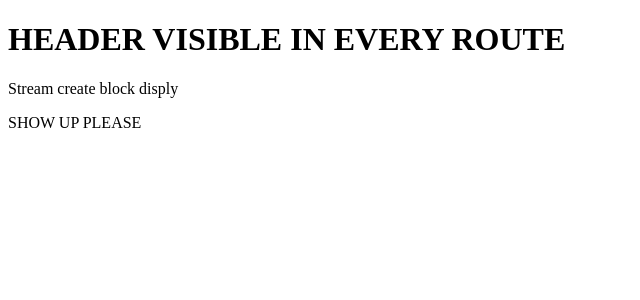
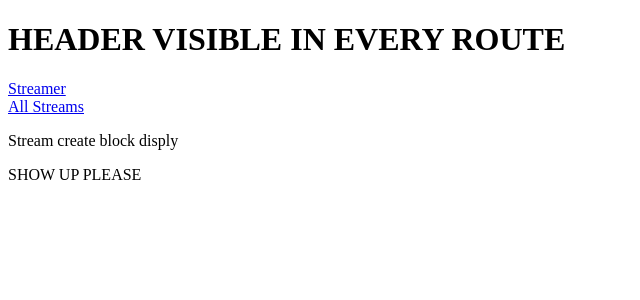
Before and after one commit to tenglin2/Streams, a React (Create React App) app in the folder client/: page /streams/new in a window 1280 px wide. Shown: the top 300 px of the page, without its empty margins (0-640 px from the left). Built offline with nearby package versions, Linux system fonts and the light colour scheme; the HTML template or start-up script is replaced by a standard one.

Commit message:
added the header component

```diff
--- a/client/src/components/App.js
+++ b/client/src/components/App.js
@@ -1,6 +1,7 @@
 import React from 'react';
-import {BrowserRouter, Route, Link} from 'react-router-dom';
+import {BrowserRouter, Route} from 'react-router-dom';
 
+import Header from './Header';
 import StreamList from './streams/StreamList';
 import StreamCreate from './streams/StreamCreate';
 import StreamEdit from './streams/StreamEdit';
@@ -13,6 +14,7 @@
       <BrowserRouter>
         <h1>HEADER VISIBLE IN EVERY ROUTE</h1>
         <div>
+          <Header />
           <Route exact={true} path='/' component={StreamList} />
           <Route exact={true} path='/streams/new' component={StreamCreate} />
           <Route exact={true} path='/streams/edit' component={StreamEdit} />
@@ -26,7 +28,7 @@
 
 export default App;
 
-// We need to nest the App inside of a BrowserRouter which we usually nest in a BrowserRouter tag.
+// We need to nest the App https://cdnjs.cloudflare.com/ajax/libs/semantic-ui/2.4.1/semantic.min.cssinside of a BrowserRouter which we usually nest in a BrowserRouter tag.
 // React native also has a react-router-native which basically does the exact same thing.
 // Also ther is react-router-redux which is not really necessary. Similar to the other package of react-redux. Not recommended by anyone.
 
--- /dev/null
+++ b/client/src/components/Header.js
@@ -0,0 +1,19 @@
+import React from 'react';
+import {Link} from 'react-router-dom';
+
+// import Login from './Login';
+
+const Header = function() {
+  return (
+    <div className='ui secondary pointing menu'>
+
+      <Link to='/' className='item'>Streamer</Link>
+      <div className='right menu'>
+        <Link to='/' className='item'>All Streams</Link>
+        {/* <LoginButton /> */}
+      </div>
+    </div>
+  );
+};
+
+export default Header;
```
